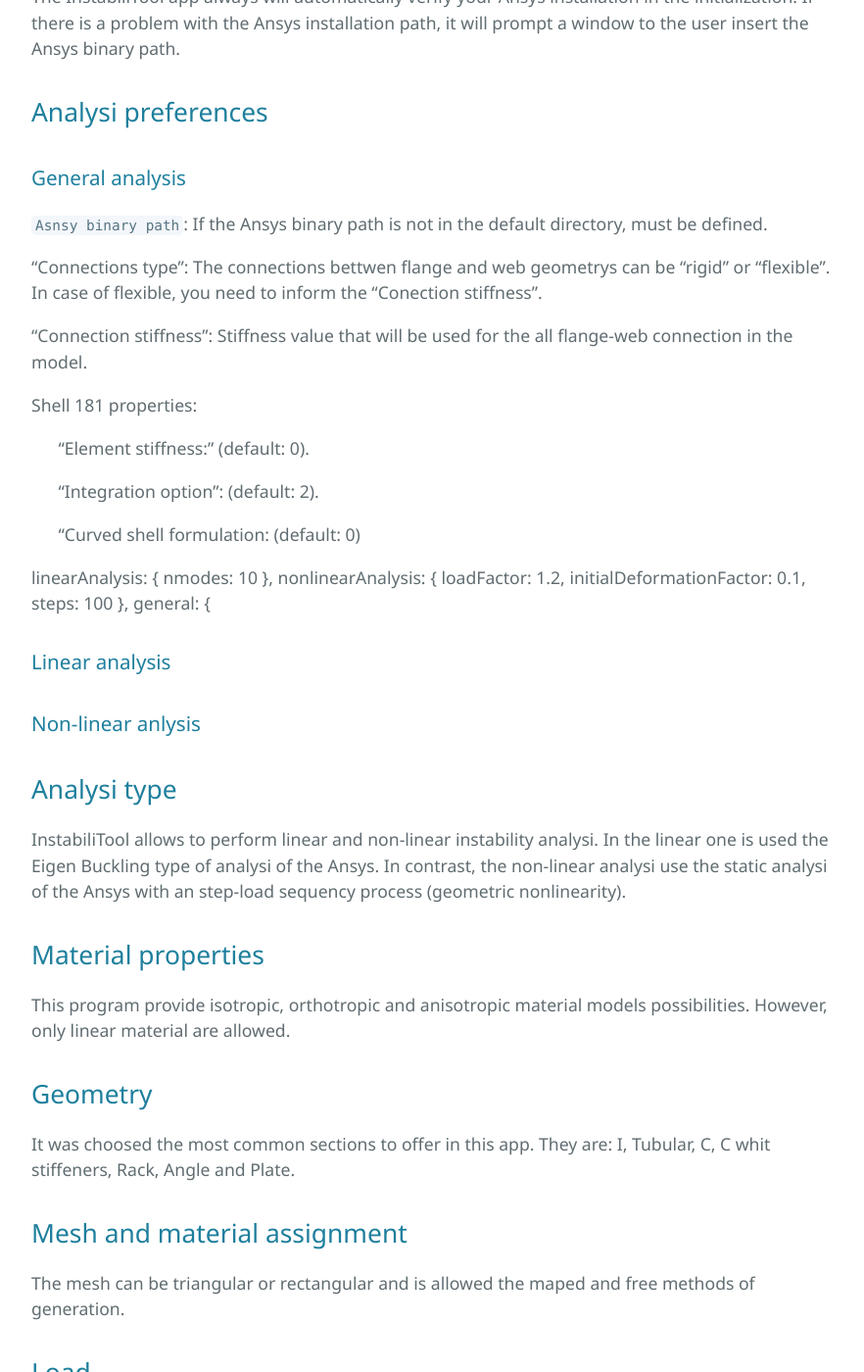
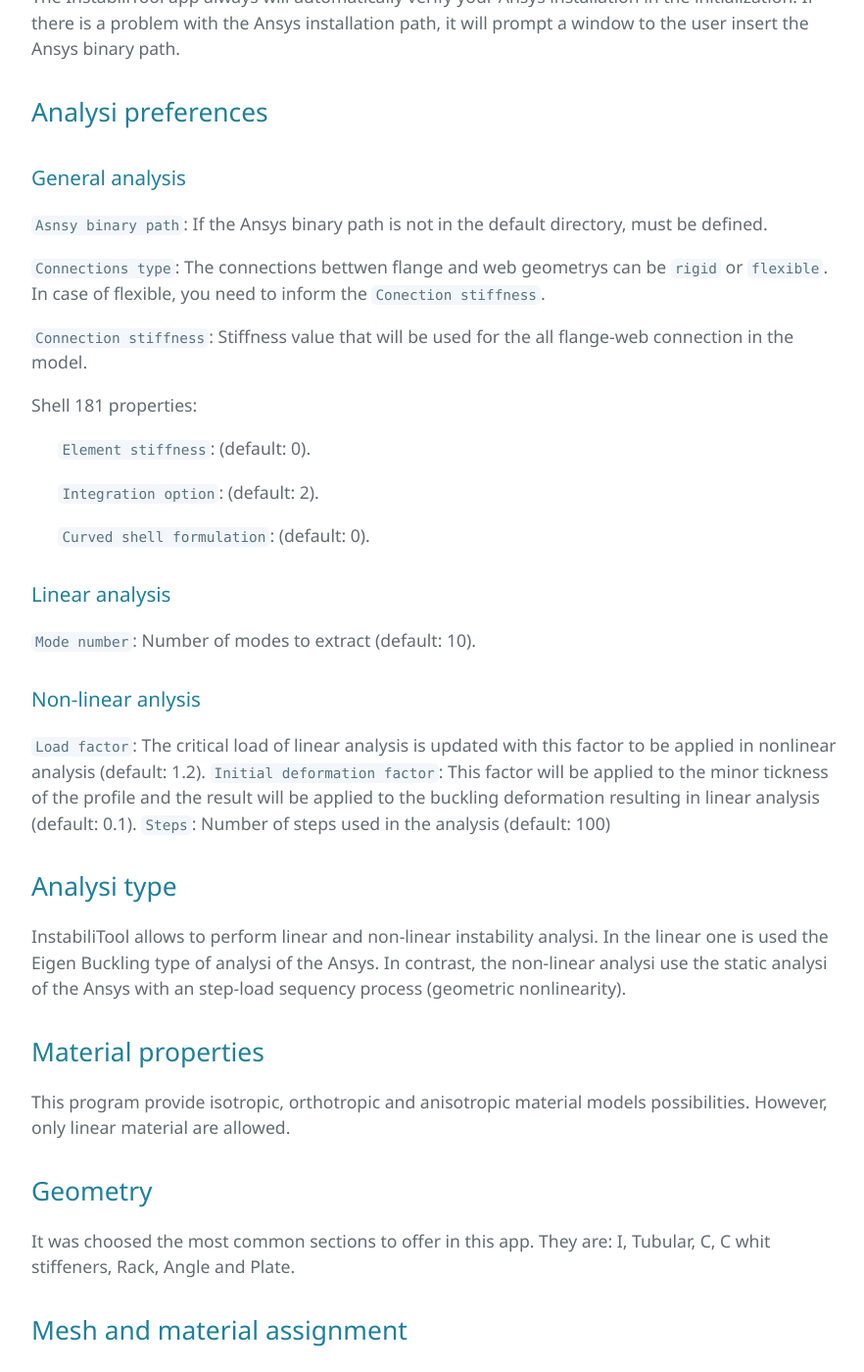
Before and after one commit to Rfaelv/InstabiliTool, a Jekyll site: the page built from documentation.md, in a window 1280 px wide and 1400 px high, scrolled down 919 px. Shown: the whole window at 98% size, without its empty margins (192-1074 px from the left). Built offline with Jekyll 4.4.1, drawn with Linux system fonts in a browser that asks for light colours; our own code applies the rules of GitHub Pages for plain Markdown files.

Commit message:
Update documentation.md

```diff
--- a/documentation.md
+++ b/documentation.md
@@ -17,31 +17,25 @@ The InstabiliTool app always will automatically verify your Ansys installation i
 ### General analysis
 `Asnsy binary path`: If the Ansys binary path is not in the default directory, must be defined.
 
-"Connections type": The connections bettwen flange and web geometrys can be "rigid" or "flexible". In case of flexible, you need to inform the "Conection stiffness".
+`Connections type`: The connections bettwen flange and web geometrys can be `rigid` or `flexible`. In case of flexible, you need to inform the `Conection stiffness`.
 
-"Connection stiffness": Stiffness value that will be used for the all flange-web connection in the model.
+`Connection stiffness`: Stiffness value that will be used for the all flange-web connection in the model.
 
 Shell 181 properties:
 
-&nbsp;&nbsp;&nbsp;&nbsp;&nbsp;&nbsp;"Element stiffness:" (default: 0).
+&nbsp;&nbsp;&nbsp;&nbsp;&nbsp;&nbsp;`Element stiffness`: (default: 0).
 
-&nbsp;&nbsp;&nbsp;&nbsp;&nbsp;&nbsp;"Integration option": (default: 2).
+&nbsp;&nbsp;&nbsp;&nbsp;&nbsp;&nbsp;`Integration option`: (default: 2).
 
-&nbsp;&nbsp;&nbsp;&nbsp;&nbsp;&nbsp;"Curved shell formulation: (default: 0)
-
-linearAnalysis: {
-      nmodes: 10
-    },
-    nonlinearAnalysis: {
-      loadFactor: 1.2,
-      initialDeformationFactor: 0.1,
-      steps: 100
-    },
-    general: {
+&nbsp;&nbsp;&nbsp;&nbsp;&nbsp;&nbsp;`Curved shell formulation`: (default: 0).
 
 ### Linear analysis
+`Mode number`: Number of modes to extract (default: 10).
+
 ### Non-linear anlysis
-
+`Load factor`: The critical load of linear analysis is updated with this factor to be applied in nonlinear analysis (default: 1.2).
+`Initial deformation factor`: This factor will be applied to the minor tickness of the profile and the result will be applied to the buckling deformation resulting in linear analysis (default: 0.1).
+`Steps`: Number of steps used in the analysis (default: 100)
 
 ## Analysi type
 
```
